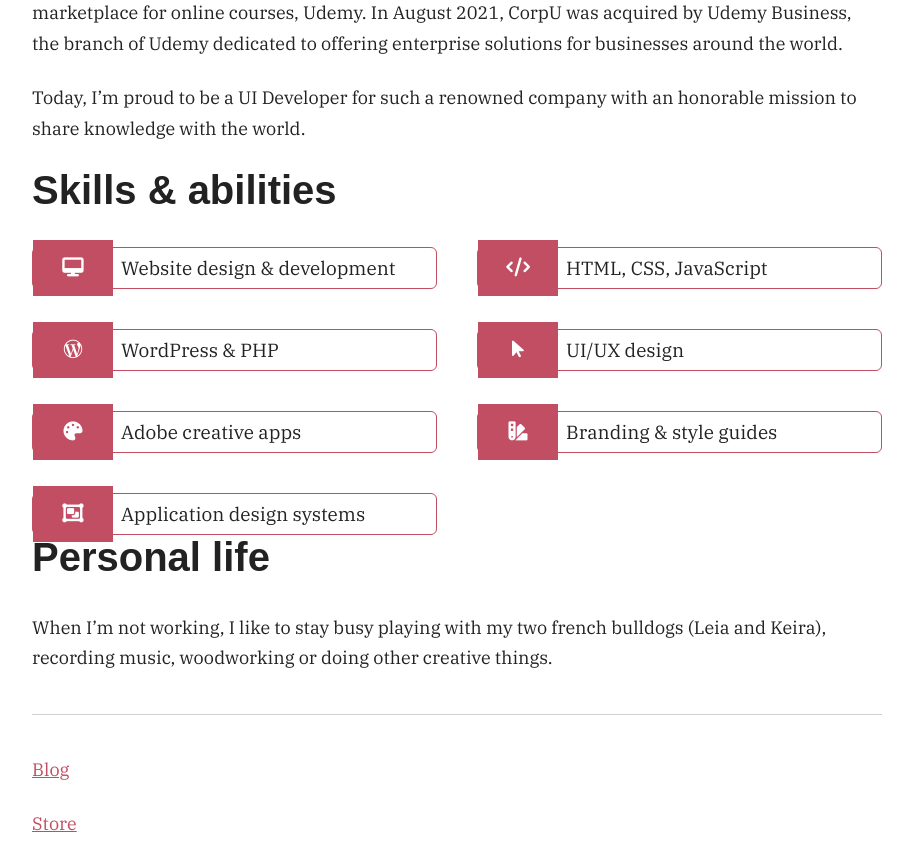
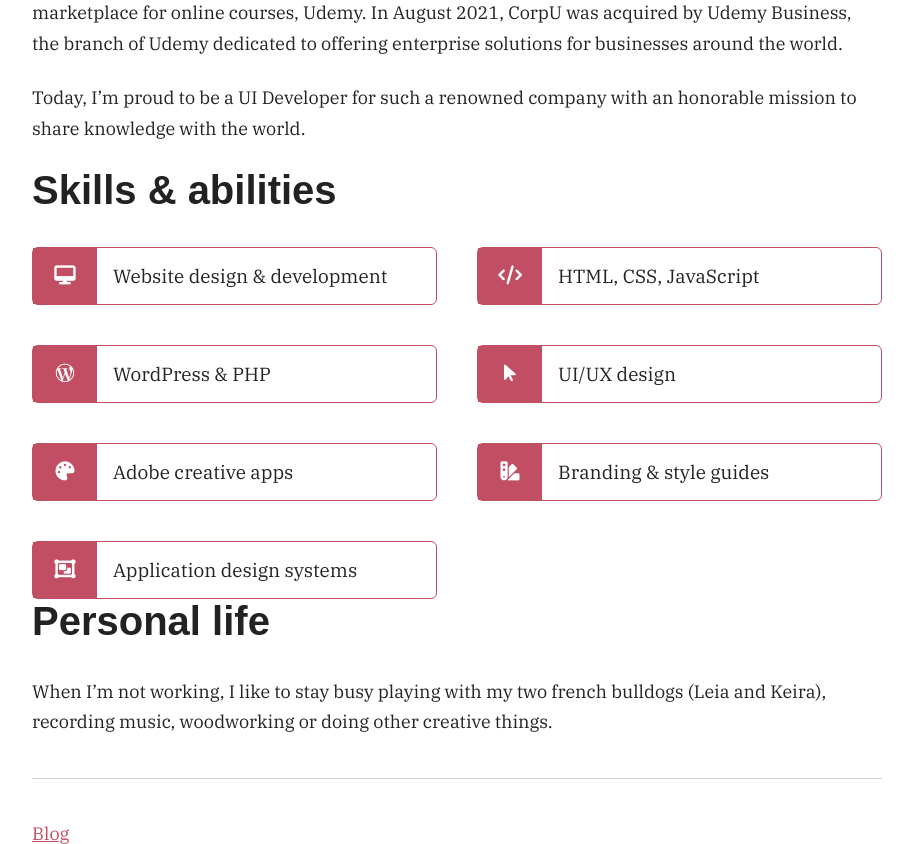
Before and after one commit to tylerwoodcook/linepup_com, a PHP site: page /default.php in a window 1280 px wide. Shown: the part 1435-2279 px from the top of the page, without its empty margins (183-1096 px from the left). Run offline with PHP 8.4, Linux system fonts and the light colour scheme; some libraries are stand-ins or nearby versions; some web fonts are replaced.

Commit message:
Update styles.css

```diff
--- a/assets/styles.css
+++ b/assets/styles.css
@@ -183,11 +183,10 @@ div.section {
   align-items: center;
   width: 64px;
   height: 100%;
-  padding: 8px;
 }
 .skill-text {
   font-size: 19px;
-  padding: 8px;
+  padding: 16px;
   flex: 1;
 }
 .col-3 {
```
